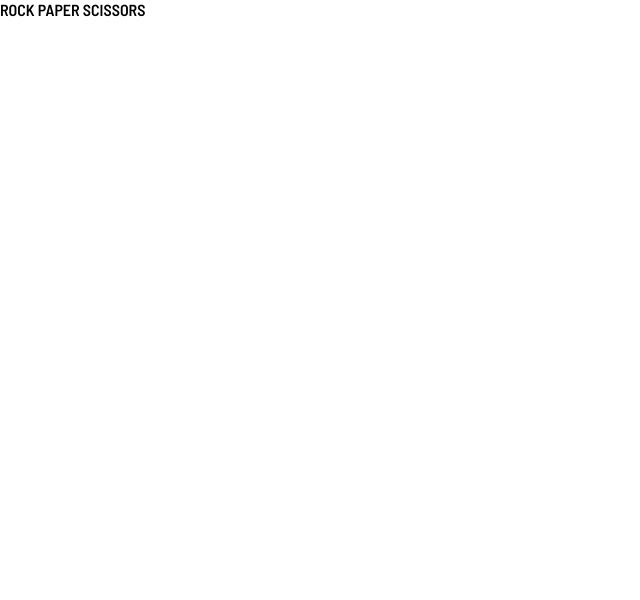
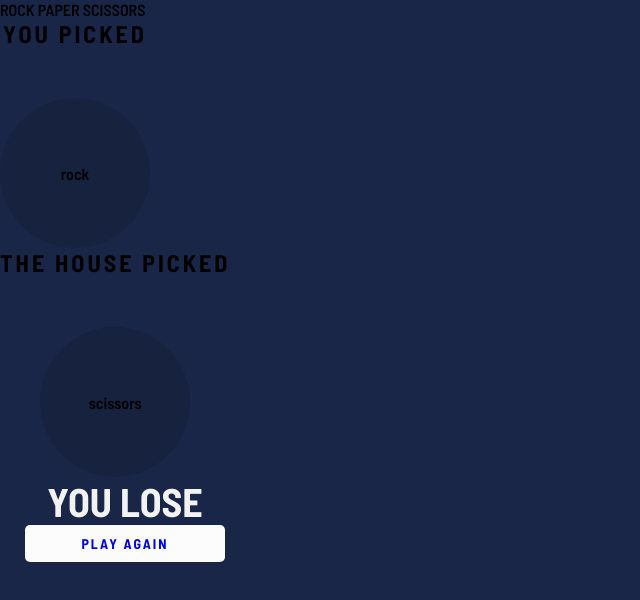
Before and after one commit to CODE-4-THREE/rock-paper-scissors-front, a React (Vite) app: page / in a window 1280 px wide. Shown: the top 600 px of the page, without its empty margins (0-640 px from the left). Built offline with nearby package versions, Linux system fonts and the light colour scheme.

Commit message:
add some components

```diff
--- a/src/App.tsx
+++ b/src/App.tsx
@@ -1,4 +1,4 @@
-import "./Styles/index.scss";
+import './Styles/index.scss';
 
 function App() {
   return <div>ROCK PAPER SCISSORS</div>;
--- /dev/null
+++ b/src/Components/Atoms/GameSelection/GameSelection.css
@@ -0,0 +1,23 @@
+.game-selection {
+    display: grid;
+    place-items: center;
+    gap: 50px;
+    width: max-content;
+}
+
+.game-selection__text {
+    text-transform: uppercase;
+    font-size: 24px;
+    letter-spacing: 3px;
+}
+
+.selected {
+    position: relative;
+    background-color: hsl(224, 46%, 17%);
+    border-radius: 50%;
+    width: 150px;
+    height: 150px;
+    display: flex;
+    justify-content: center;
+    align-items: center;
+}
--- /dev/null
+++ b/src/Components/Atoms/GameSelection/GameSelection.tsx
@@ -0,0 +1,20 @@
+import React, { useEffect, useState } from 'react';
+import './GameSelection.css';
+import { useGetRandomHouses } from '../../../Core/Hooks/GetRandomHouse';
+
+const GameSelection = (props: any) => {
+  const [houseSelection, _] = useState(props?.house ? useGetRandomHouses() : props.selected);
+  //   const houseSelection = useGetRandomHouses();
+  return (
+    <>
+      <div className="game-selection">
+        <h1 className="game-selection__text">{props.text}</h1>
+        <div className="selected">
+          <p>{houseSelection}</p>
+        </div>
+      </div>
+    </>
+  );
+};
+
+export default GameSelection;
--- /dev/null
+++ b/src/Components/Atoms/WinLoseMessage/WinLoseMessage.css
@@ -0,0 +1,38 @@
+html {
+    background-color: hsl(223, 49%, 19%);
+}
+
+.container {
+    width: 250px;
+    display: grid;
+    place-items: center;
+}
+
+.container__text {
+    color: hsl(0, 0%, 95%);
+    font-size: 40px;
+    text-transform: uppercase;
+}
+
+.container__btn {
+    background-color: hsl(0, 0%, 99%);
+    box-sizing: border-box;
+    border-radius: 5px;
+    padding: 10px;
+    display: flex;
+    justify-content: center;
+    width: 80%;
+    cursor: pointer;
+}
+
+.container__btn a {
+    text-decoration: none;
+    text-transform: uppercase;
+    font-size: 14px;
+    letter-spacing: 2px;
+    font-weight: bold;
+}
+
+.container__btn a:hover {
+    color: hsl(348, 100%, 70%)
+}
--- /dev/null
+++ b/src/Components/Atoms/WinLoseMessage/WinLoseMessage.tsx
@@ -0,0 +1,18 @@
+import React from 'react';
+import './WinLoseMessage.css';
+
+const WinLoseMessage = () => {
+  const [gameState, setGameState] = React.useState('LOSE');
+  return (
+    <>
+      <div className="container">
+        <h1 className="container__text">You {gameState}</h1>
+        <div className="container__btn">
+          <a href="/">Play again</a>
+        </div>
+      </div>
+    </>
+  );
+};
+
+export default WinLoseMessage;
--- /dev/null
+++ b/src/Core/Hooks/GetRandomHouse.ts
@@ -0,0 +1,10 @@
+import { useEffect, useState } from "react"
+
+export const useGetRandomHouses = () => {
+    // const [randomChoise, setRandomChoise] = useState('scissors')
+    const choises = ['rock', 'paper', 'scissors']
+    // useEffect(() => {
+    // }, [])
+    const randomIndex = Math.floor(Math.random() * choises.length)
+    return choises[randomIndex]
+}
--- a/src/Styles/index.scss
+++ b/src/Styles/index.scss
@@ -8,4 +8,9 @@
   font: {
     family: $barlow-semi-condensed;
   }
+
 }
+
+html {
+    background-color: hsl(223, 49%, 19%);
+}
--- a/src/main.tsx
+++ b/src/main.tsx
@@ -1,5 +1,14 @@
 import React from 'react';
 import ReactDOM from 'react-dom/client';
 import App from './App';
+import WinLoseMessage from './Components/Atoms/WinLoseMessage/WinLoseMessage';
+import GameSelection from './Components/Atoms/GameSelection/GameSelection';
 
-ReactDOM.createRoot(document.getElementById('root') as HTMLElement).render(<App />);
+ReactDOM.createRoot(document.getElementById('root') as HTMLElement).render(
+  <>
+    <App />
+    <GameSelection text="You picked" selected={'rock'} component={'Componente1'} />
+    <GameSelection text="the house picked" selected={'paper'} house component={'Componente2'} />
+    <WinLoseMessage />
+  </>
+);
```
